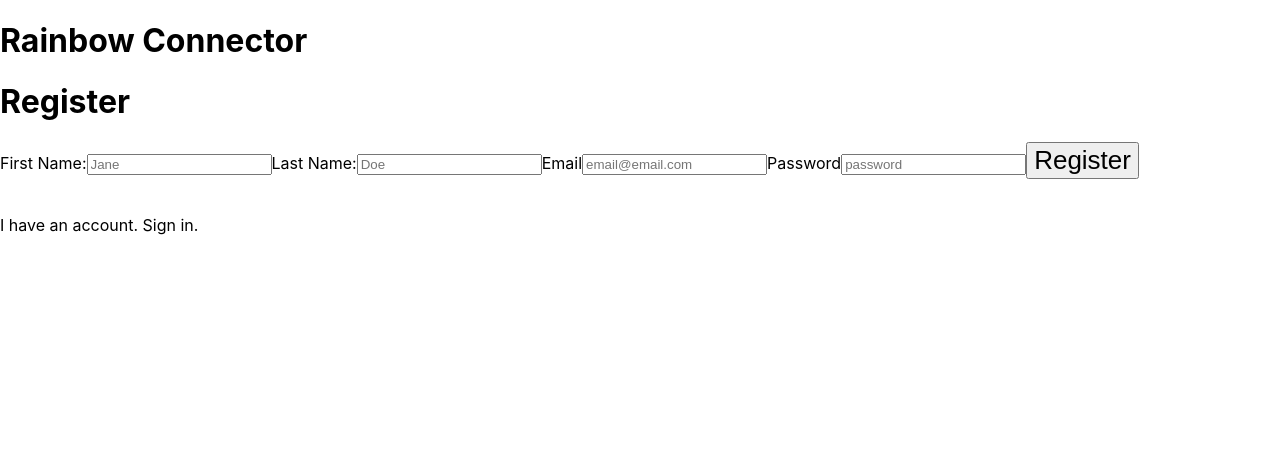
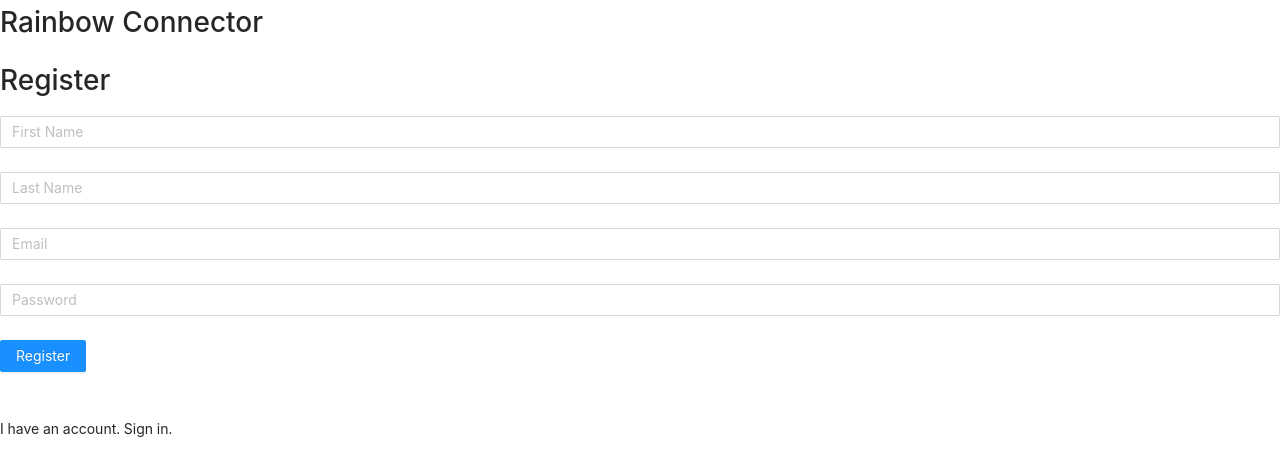
Before and after one commit to jlfarrington/rainbowConnector-client, a React (Vite) app: page / in a window 1280 px wide. Shown: the top 476 px of the page. Built offline with nearby package versions, Linux system fonts and the light colour scheme.

Commit message:
antd basic styling on auth

```diff
--- a/src/App.css
+++ b/src/App.css
@@ -1,11 +1,7 @@
-.App {
-  text-align: center;
-}
+@import 'antd/dist/antd.css';
 
-.App-logo {
-  height: 40vmin;
-  pointer-events: none;
-}
+
+
 
 @media (prefers-reduced-motion: no-preference) {
   .App-logo {
--- a/src/App.tsx
+++ b/src/App.tsx
@@ -1,6 +1,7 @@
 import React, { Component } from 'react'
 import './App.css'
 import Auth from './Auth/Auth'
+import { Button } from 'antd'
 
 interface AppProps {
 
--- a/src/Auth/Login.tsx
+++ b/src/Auth/Login.tsx
@@ -1,61 +1,91 @@
-import React, { Component } from 'react';
+import React, { Component } from "react";
+import { Form, Input, Button } from "antd";
 
 interface LoginProps {
-    updateToken: (newToken: string) => void
+  updateToken: (newToken: string) => void;
 }
 
 interface LoginState {
-    email: string,
-    password: string
+  email: string;
+  password: string;
 }
 
 export default class Login extends Component<LoginProps, LoginState> {
   constructor(props: LoginProps) {
-        super(props)
+    super(props);
     this.state = {
-            email: '',
-            password: ''
-        }
+      email: "",
+      password: "",
+    };
   }
 
   handleSubmit(event: React.ChangeEvent<HTMLFormElement>): void {
-       event.preventDefault();
-       fetch('http://localhost:3000/user/login', {
-           method: 'POST',
-           body: JSON.stringify({user: {
+    fetch("http://localhost:3000/user/login", {
+      method: "POST",
+      body: JSON.stringify({
+        user: {
           email: this.state.email,
-               password: this.state.password
-            }}),
+          password: this.state.password,
+        },
+      }),
       headers: new Headers({
-                'Content-Type': 'application/json'
+        "Content-Type": "application/json",
+      }),
     })
-       }) .then(response => response.json())
-       .then(data => {
-        console.log(data)
-        this.props.updateToken(data.token)})
-
+      .then((response) => response.json())
+      .then((data) => {
+        console.log(data);
+        this.props.updateToken(data.token);
+      });
   }
 
   render() {
-        return(
+    return (
       <div className="login">
         <h1>Log in</h1>
-                <form onSubmit={(e: React.ChangeEvent<HTMLFormElement>): void => this.handleSubmit(e)}>
-                <label htmlFor="email">Email</label>
-                    <input onChange={(e: React.ChangeEvent<HTMLInputElement>): void => this.setState({ email: e.target.value })}
-                    name="email"
-                    placeholder="email@email.com"
-                    value={this.state.email}/>
+        <Form
+          name="normal_long"
+          className="login-form"
+          onFinish={(e: React.ChangeEvent<HTMLFormElement>): void =>
+            this.handleSubmit(e)
+          }
+        >
+          <Form.Item
+            className="email"
+            rules={[{ required: true, message: "Please input your Email!" }]}
+          >
+            <Input
+              placeholder="Email"
+              onChange={(e: React.ChangeEvent<HTMLInputElement>): void =>
+                this.setState({ email: e.target.value })
+              }
+            />
+            `
+          </Form.Item>
 
-                    <label htmlFor="password">Password</label>
-                    <input onChange={(e: React.ChangeEvent<HTMLInputElement>): void => this.setState({ password: e.target.value })}
-                    name="password"
-                    placeholder="password"
-                    value={this.state.password}
-                    type="password"/>
-                    <button>Log in</button>
-                </form>
+          <Form.Item
+            className="password"
+            rules={[{ required: true, message: "Please input your Password!" }]}
+          >
+            <Input
+              type="password"
+              placeholder="Password"
+              onChange={(e: React.ChangeEvent<HTMLInputElement>): void =>
+                this.setState({ password: e.target.value })
+              }
+            />
+          </Form.Item>
+          <Form.Item>
+            <Button
+              type="primary"
+              htmlType="submit"
+              className="login-form-button"
+            >
+              Log in
+            </Button>
+          </Form.Item>
+        </Form>
       </div>
-        )
+    );
   }
 }
--- a/src/Auth/Register.tsx
+++ b/src/Auth/Register.tsx
@@ -1,4 +1,5 @@
 import React, { Component } from 'react';
+import { Form, Input, Button } from "antd";
 
 interface RegisterProps {
     updateToken: (newToken: string) => void
@@ -23,7 +24,6 @@ export default class Register extends Component <RegisterProps, RegisterState> {
     }
 
     handleSubmit(event: React.ChangeEvent<HTMLFormElement>): void {
-       event.preventDefault();
        fetch('http://localhost:3000/user/register', {
            method: 'POST',
            body: JSON.stringify({user: {
@@ -47,36 +47,72 @@ export default class Register extends Component <RegisterProps, RegisterState> {
         return(
             <div className="Register">
                 <h1>Register</h1>
-                <form onSubmit={(e: React.ChangeEvent<HTMLFormElement>): void => this.handleSubmit(e)}>
 
-                    <label htmlFor="firstName">First Name:</label>
-                    <input onChange={(e: React.ChangeEvent<HTMLInputElement>): void => this.setState({ firstName: e.target.value})}
-                    name="firstName"
-                    placeholder="Jane"
-                    value={this.state.firstName}/>
+        <Form name="normal_long"
+          className="register-form"
+          onFinish={(e: React.ChangeEvent<HTMLFormElement>): void =>
+            this.handleSubmit(e)
+          }>
+            <Form.Item
+            className="first-name"
+            rules={[{ required: true, message: "Please input your first name!" }]}
+          >
+            <Input
+              placeholder="First Name"
+              onChange={(e: React.ChangeEvent<HTMLInputElement>): void =>
+                this.setState({ firstName: e.target.value})
+              }
+            />
+            </Form.Item>
 
-                    <label htmlFor="lastName">Last Name:</label>
-                    <input onChange={(e: React.ChangeEvent<HTMLInputElement>): void => this.setState({ lastName: e.target.value})}
-                    name="lastName"
-                    placeholder="Doe"
-                    value={this.state.lastName}/>
+              <Form.Item
+            className="last-name"
+            rules={[{ required: true, message: "Please input your last name!" }]}
+          >
+            <Input
+              placeholder="Last Name"
+              onChange={(e: React.ChangeEvent<HTMLInputElement>): void =>
+                this.setState({ lastName: e.target.value})
+              }
+            />
+            </Form.Item>
 
-                    <label htmlFor="email">Email</label>
-                    <input onChange={(e: React.ChangeEvent<HTMLInputElement>): void => this.setState({ email: e.target.value })}
-                    name="email"
-                    placeholder="email@email.com"
-                    value={this.state.email}/>
 
-                    <label htmlFor="password">Password</label>
-                    <input onChange={(e: React.ChangeEvent<HTMLInputElement>): void => this.setState({ password: e.target.value })}
-                    name="password"
-                    placeholder="password"
-                    value={this.state.password}
-                    type="password"/>
+          <Form.Item
+            className="email"
+            rules={[{ required: true, message: "Please input your Email!" }]}
+          >
+            <Input
+              placeholder="Email"
+              onChange={(e: React.ChangeEvent<HTMLInputElement>): void =>
+                this.setState({ email: e.target.value })
+              }
+            />
+          </Form.Item>
 
-                    <button>Register</button>
-                </form>
-            </div>
+          <Form.Item
+            className="password"
+            rules={[{ required: true, message: "Please input your Password!" }]}
+          >
+            <Input
+              type="password"
+              placeholder="Password"
+              onChange={(e: React.ChangeEvent<HTMLInputElement>): void =>
+                this.setState({ password: e.target.value })
+              }
+            />
+          </Form.Item>
+          <Form.Item>
+            <Button
+              type="primary"
+              htmlType="submit"
+              className="register-form-button"
+            >
+              Register
+            </Button>
+          </Form.Item>
+        </Form>
+        </div>
         )
     }
 }
```
Lines whose indentation alone changed are shown as unchanged.
